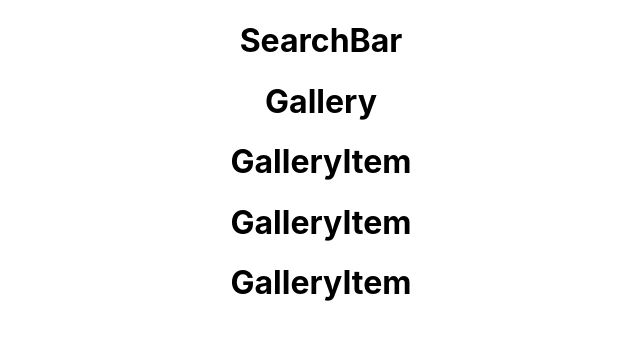
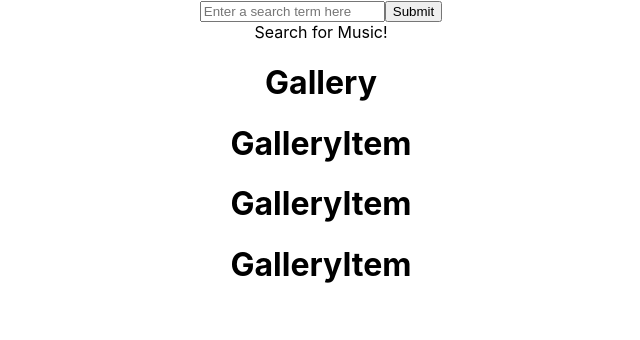
Before and after one commit to nelsonjf/music-library-remastered, a React (Create React App) app: page / in a window 1280 px wide. Shown: the top 340 px of the page, without its empty margins (319-959 px from the left). Built offline with nearby package versions, Linux system fonts and the light colour scheme.

Commit message:
search bar updated

```diff
--- a/src/App.jsx
+++ b/src/App.jsx
@@ -1,11 +1,17 @@
+import { useState } from 'react';
 import './App.css';
 import Gallery from './Components/Gallery';
 import SearchBar from './Components/SearchBar';
 
 function App() {
+  const [search, setSearch] = useState("")
+  const [data, setData] = useState([])
+  const [message, setMessage] = useState("Search for Music!")
+
   return (
     <div className="App">
       <SearchBar />
+      {message}
       <Gallery />
     </div>
   );
--- a/src/Components/SearchBar.jsx
+++ b/src/Components/SearchBar.jsx
@@ -1,6 +1,13 @@
+import { useState } from "react"
+
 function SearchBar() {
+    const [searchTerm, setSearchTerm] = useState("")
+
     return (
-        <h1>SearchBar</h1>
+        <form>
+            <input type="text" placeholder="Enter a search term here" />
+            <input type="submit" />
+        </form>
     )
 }
 
```
